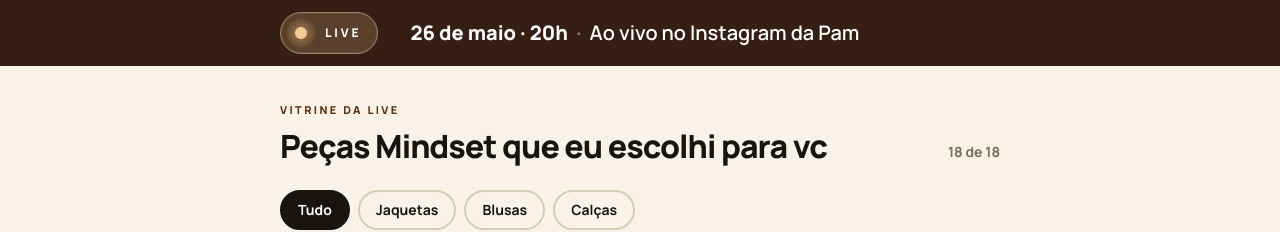
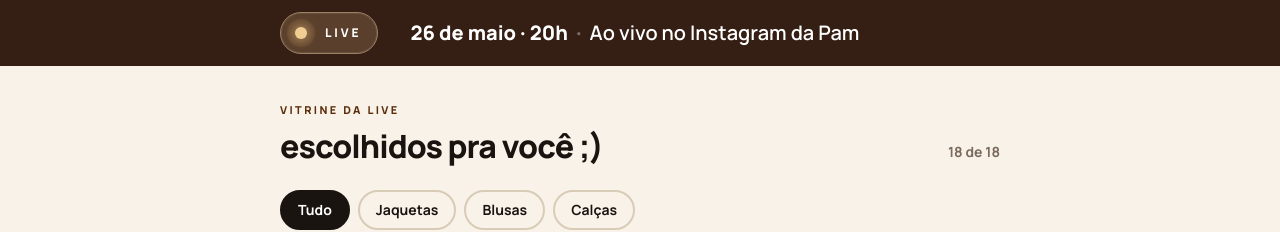
Before and after one commit to bcfbraga/pambraga-live, a Next.js app: page / in a window 1280 px wide. Shown: the top 232 px of the page. Built offline with nearby package versions, Linux system fonts and the light colour scheme.

Commit message:
Update live product section title

```diff
--- a/components/ProductGrid.tsx
+++ b/components/ProductGrid.tsx
@@ -30,7 +30,7 @@ export function ProductGrid({ products }: ProductGridProps) {
               Vitrine da live
             </p>
             <h2 className="mt-2 font-display text-[clamp(1.65rem,6vw,2rem)] font-extrabold leading-tight tracking-[-0.03em] text-ink">
-              Peças Mindset que eu escolhi para vc
+              escolhidos pra você ;)
             </h2>
           </div>
           <p className="shrink-0 pb-1 text-sm font-bold text-clay">
```
